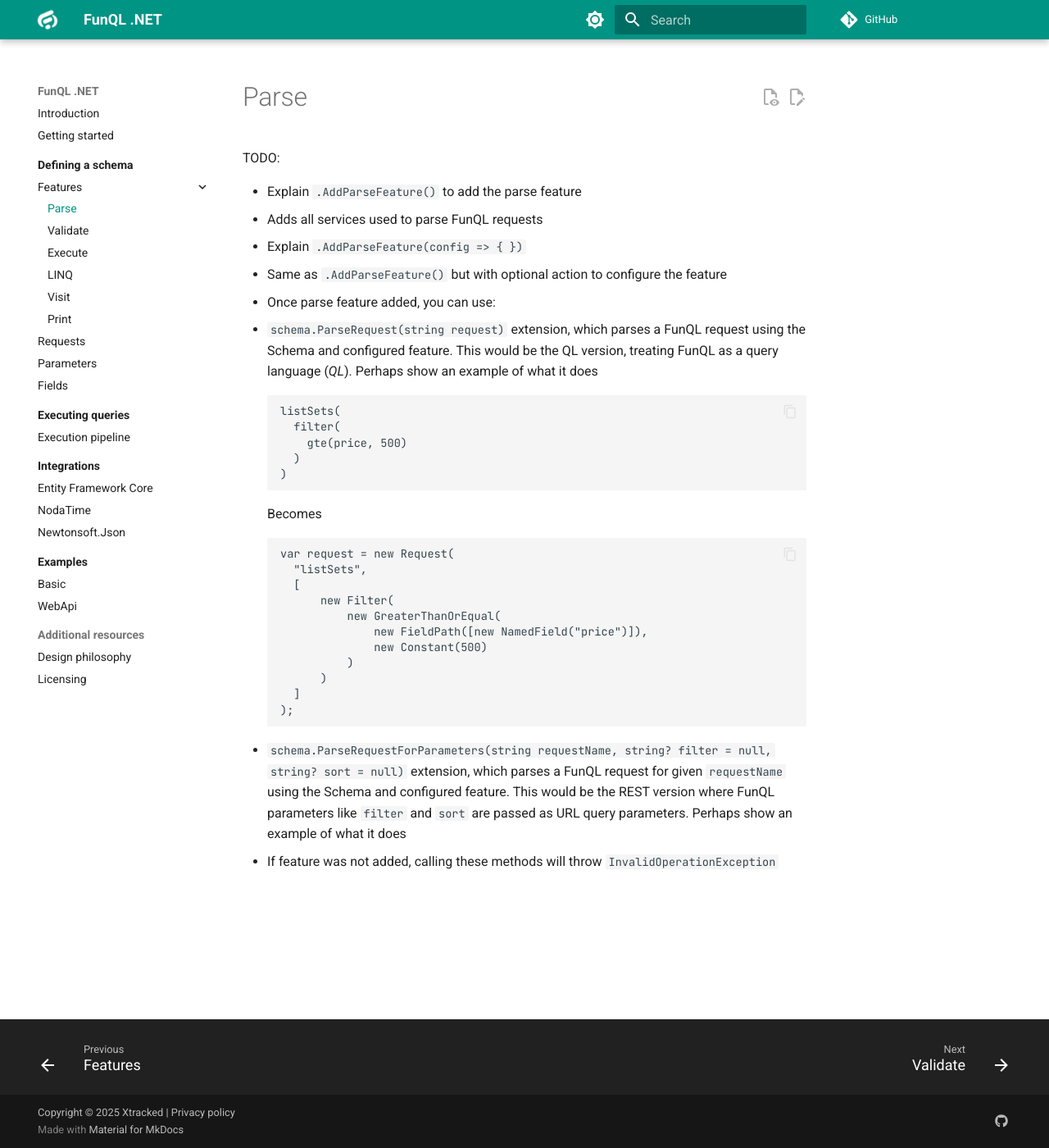
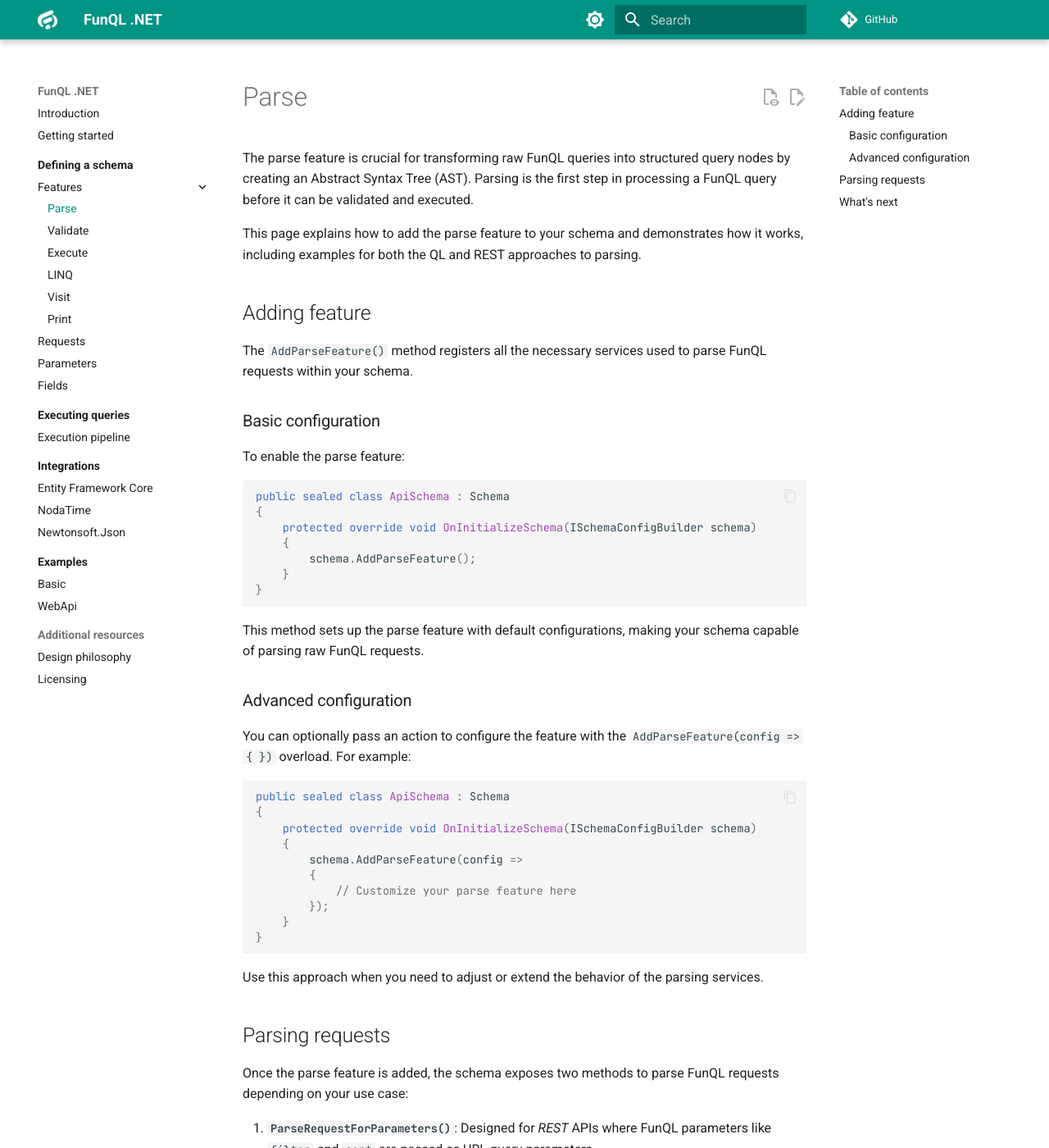
Before and after one commit to funql/funql-dotnet, an MkDocs documentation site: the page built from docs/defining-a-schema/features/parse.md, in a window 1280 px wide and 1400 px high. Shown: the whole window at 82% size. Built offline with MkDocs 1.6.1 and Material for MkDocs 9.7.7, drawn with Linux system fonts in a browser that asks for light colours; comment, search, counter and statistics services are not loaded; some of the changed text lies outside the part shown.

Commit message:
Update parse.md

````diff
--- a/docs/defining-a-schema/features/parse.md
+++ b/docs/defining-a-schema/features/parse.md
@@ -1,38 +1,138 @@
 # Parse
 
-TODO:
+The parse feature is crucial for transforming raw FunQL queries into structured query nodes by creating an Abstract
+Syntax Tree (AST). Parsing is the first step in processing a FunQL query before it can be validated and executed.
 
-- Explain `.AddParseFeature()` to add the parse feature
-  - Adds all services used to parse FunQL requests
-- Explain `.AddParseFeature(config => { })`
-  - Same as `.AddParseFeature()` but with optional action to configure the feature
-- Once parse feature added, you can use:
-  - `schema.ParseRequest(string request)` extension, which parses a FunQL request using the Schema and configured
-  feature. This would be the QL version, treating FunQL as a query language (_QL_). Perhaps show an example of what it
-  does
-  ```funql
-  listSets(
-    filter(
-      gte(price, 500)
+This page explains how to add the parse feature to your schema and demonstrates how it works, including examples for
+both the QL and REST approaches to parsing.
+
+## Adding feature
+
+The `AddParseFeature()` method registers all the necessary services used to parse FunQL requests within your schema.
+
+### Basic configuration
+
+To enable the parse feature:
+
+```csharp
+public sealed class ApiSchema : Schema
+{
+    protected override void OnInitializeSchema(ISchemaConfigBuilder schema)
+    {
+        schema.AddParseFeature();
+    }
+}
+```
+
+This method sets up the parse feature with default configurations, making your schema capable of parsing raw FunQL
+requests.
+
+### Advanced configuration
+
+You can optionally pass an action to configure the feature with the `AddParseFeature(config => { })` overload. For
+example:
+
+```csharp
+public sealed class ApiSchema : Schema
+{
+    protected override void OnInitializeSchema(ISchemaConfigBuilder schema)
+    {
+        schema.AddParseFeature(config =>
+        {
+            // Customize your parse feature here
+        });
+    }
+}
+```
+
+Use this approach when you need to adjust or extend the behavior of the parsing services.
+
+## Parsing requests
+
+Once the parse feature is added, the schema exposes two methods to parse FunQL requests depending on your use case:
+
+1. **`ParseRequestForParameters()`**: Designed for _REST_ APIs where FunQL parameters like `filter` and `sort` are
+   passed as URL query parameters.
+2. **`ParseRequest()`**: Designed for full FunQL queries, treating FunQL as a query language (_QL_). This approach
+   combines all parameters into a single query.
+
+=== "REST"
+
+    ```funql title="Example request"
+    GET http://localhost:5000/sets
+      ?filter=gte(price, 500)
+      &sort=desc(price)
+    ```
+
+    <div class="result" markdown>
+
+    **Parsing request**:
+
+    ```csharp
+    // Get query parameters
+    const string filter = "gte(price, 500)";
+    const string sort = "desc(price)";
+
+    // Create the configured schema
+    var schema = new ApiSchema();
+
+    // Parse the request
+    var request = schema.ParseRequestForParameters(
+        requestName: "listSets",
+        filter: filter,
+        sort: sort
+    );
+    ```
+
+    The `ParseRequestForParameters()` method is ideal for REST APIs. It will parse the `filter` and `sort` parameters
+    using the configuration for the `listSets` request. The result will be the parsed `Request`, which is the full AST,
+    ready for further processing like validation and execution.
+
+    </div>
+
+=== "QL"
+
+    ```funql title="Example request"
+    listSets(
+      filter(
+        gte(price, 500)
+      ),
+      sort(
+        desc(price)
+      )
     )
-  )
-  ```
-  Becomes
-  ```
-  var request = new Request(
-    "listSets",
-    [
-        new Filter(
-            new GreaterThanOrEqual(
-                new FieldPath([new NamedField("price")]),
-                new Constant(500)
-            )
-        )
-    ]
-  );
-  ```
-  - `schema.ParseRequestForParameters(string requestName, string? filter = null, string? sort = null)` extension, which
-  parses a FunQL request for given `requestName` using the Schema and configured feature. This would be the REST
-  version where FunQL parameters like `filter` and `sort` are passed as URL query parameters. Perhaps show an example of
-  what it does
-  - If feature was not added, calling these methods will throw `InvalidOperationException`
+    ```
+
+    <div class="result" markdown>
+
+    **Parsing request**:
+
+    ```csharp
+    // Get raw FunQL query
+    const string rawRequest = @"listSets(
+      filter(
+        gte(price, 500)
+      ),
+      sort(
+        desc(price)
+      )
+    )";
+
+    // Create the configured schema
+    var schema = new ApiSchema();
+
+    // Parse the request
+    var request = schema.ParseRequest(rawRequest);
+    ```
+
+    The `ParseRequest()` method is designed for use cases where FunQL acts as a fully integrated query language. There's
+    no need to pass the `requestName`, as this is automatically resolved when parsing the request. The result will be
+    the parsed `Request`, which is the full AST, ready for further processing like validation and execution.
+
+    </div>
+
+## What's next
+
+Now that you have a fully parsed FunQL `Request`, ensure the query is valid:
+
+- [Learn more about the validate feature →](validate.md)
````
